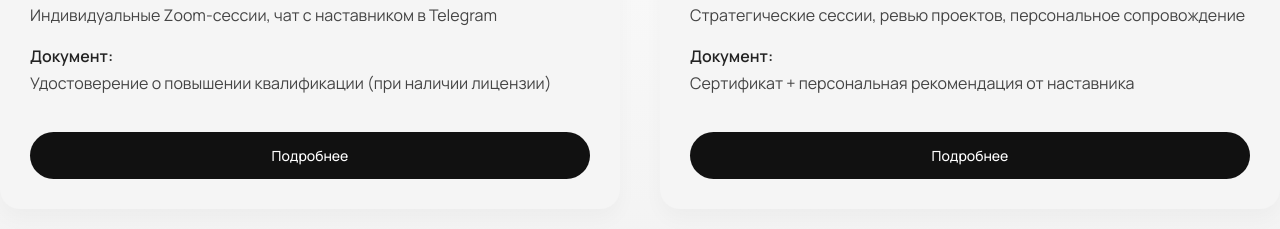
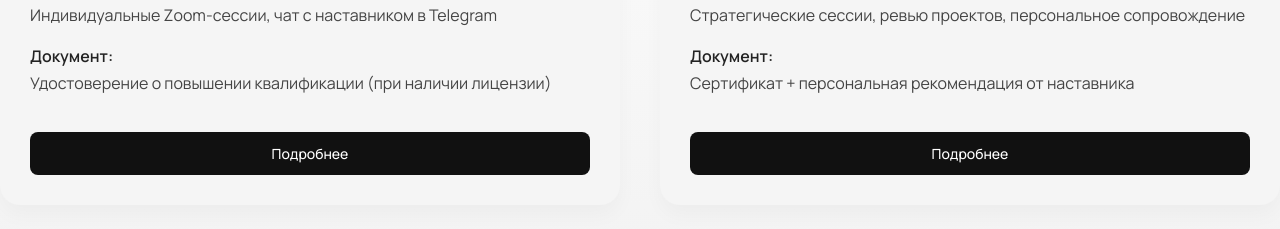
Before and after one commit to Ayraek/new-page-one-to-one, a React (Vite) app: page / in a window 1280 px wide. Shown: the part 1951-2180 px from the top of the page. Built offline with nearby package versions, Linux system fonts and the light colour scheme.

Commit message:
style: align about program buttons

```diff
--- a/src/components/AboutProgram/AboutProgram.module.css
+++ b/src/components/AboutProgram/AboutProgram.module.css
@@ -66,13 +66,13 @@
 
   .cta {
     margin-top: 20px;
-    padding: 14px 28px;
     background-color: #111;
     color: #fff;
+    font-weight: 500;
+    padding: 12px 24px;
+    font-size: 14px;
     border: none;
-    border-radius: 999px;
-    font-size: 14px;
-    font-weight: 500;
+    border-radius: 8px;
     cursor: pointer;
     transition: background-color 0.3s ease;
   }
```
